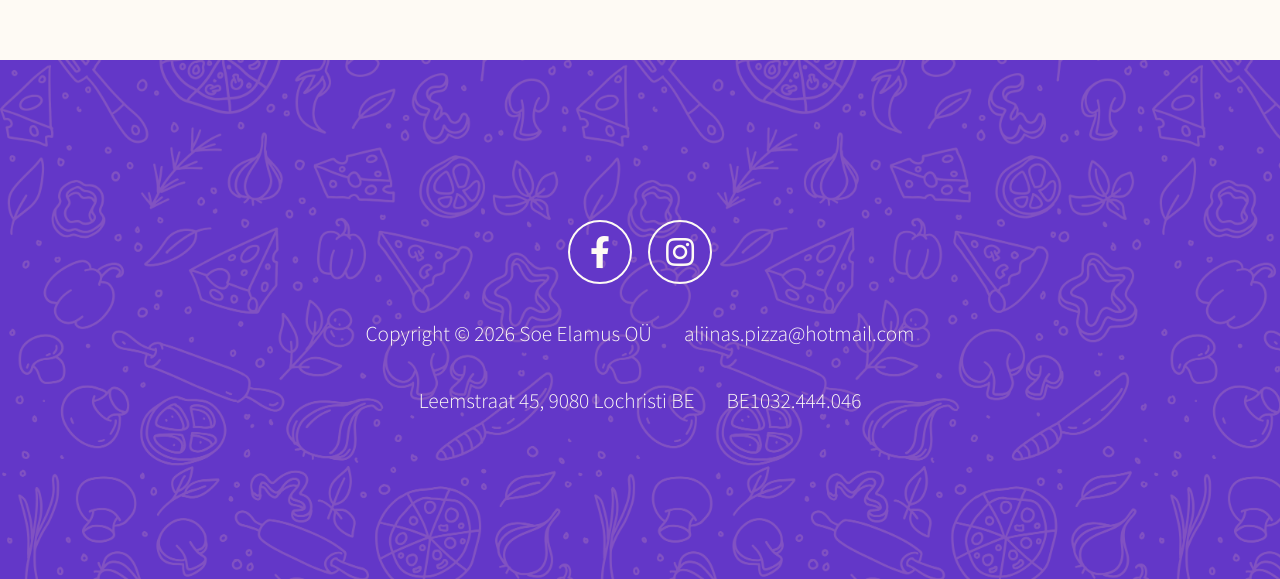
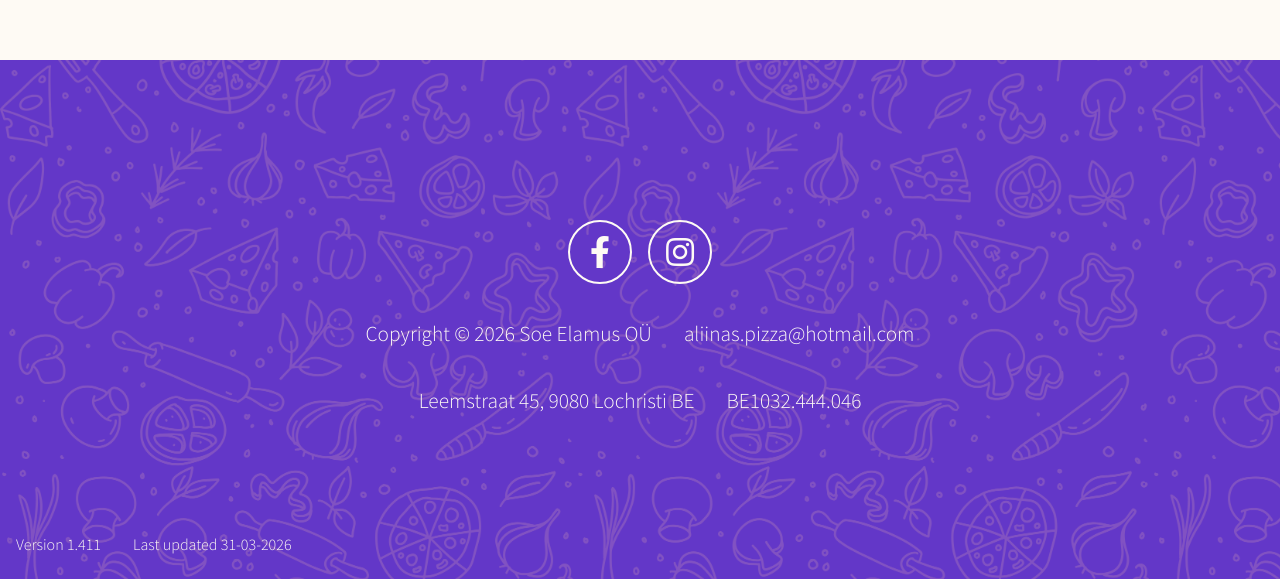
Before and after one commit to soeelamus/aliinas-pizza, a React (Vite) app: page / in a window 1280 px wide. Shown: the part 8342-8921 px from the top of the page. Built offline with nearby package versions, Linux system fonts and the light colour scheme; no server answers.

Commit message:
V1.411: Show Version in footer

```diff
--- a/package.json
+++ b/package.json
@@ -2,7 +2,10 @@
   "name": "aliinas-pizza",
   "homepage": "https://www.aliinas.com",
   "private": false,
-  "version": "1.0.0",
+  "version": "1.411",
+  "release": {
+    "date": "31-03-2026"
+  },
   "type": "module",
   "scripts": {
     "front": "vite",
--- a/src/assets/css/main.css
+++ b/src/assets/css/main.css
@@ -1658,6 +1658,7 @@ footer {
   background-repeat: repeat;
   background-attachment: fixed;
   color: var(--primary-white);
+  position: relative;
 }
 footer .copyright {
   display: flex;
@@ -1671,6 +1672,14 @@ footer .copyright {
 footer a:hover {
   color: var(--primary-pink);
 }
+.footer--version {
+  position: absolute;
+  left: 1rem;
+  bottom: 1rem;
+  display: flex;
+  gap: 2rem;
+  font-size: 1rem;
+}
 .outside-month {
   color: #6b6b6b !important;
   font-weight: 100 !important;
--- a/src/components/Footer.jsx
+++ b/src/components/Footer.jsx
@@ -1,4 +1,8 @@
 import React from "react";
+import packageJson from "../../package.json";
+
+const APP_VERSION = packageJson.version;
+const APP_RELEASE = packageJson.release.date;
 
 const Footer = () => (
   <footer id="footer">
@@ -25,19 +29,15 @@ const Footer = () => (
       </li>
     </ul>
     <ul className="copyright">
-      <li>
-        <a
-          target="_blank"
-          rel="noopener noreferrer"
-          href="https://ariregister.rik.ee/eng/company/17342118/Soe-Elamus-O%C3%9C"
-        >
-          Copyright &copy; 2026 Soe Elamus OÜ
-        </a>
-      </li>
+      <li>Copyright &copy; 2026 Soe Elamus OÜ</li>
       <li>aliinas.pizza@hotmail.com</li>
       <li>Leemstraat 45, 9080 Lochristi BE</li>
       <li>BE1032.444.046</li>
     </ul>
+    <div className="footer--version">
+      <span>Version {APP_VERSION}</span>
+      <span>Last updated {APP_RELEASE}</span>
+    </div>
   </footer>
 );
 
```
